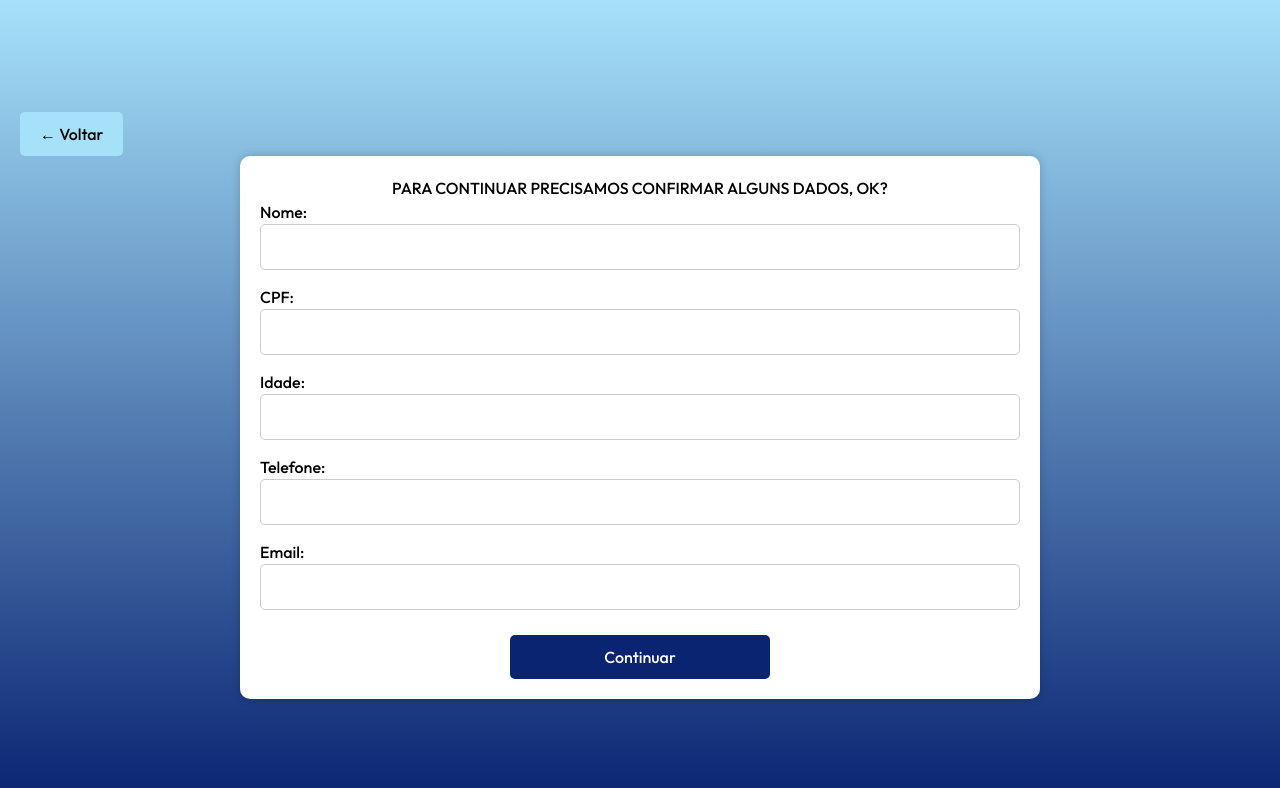
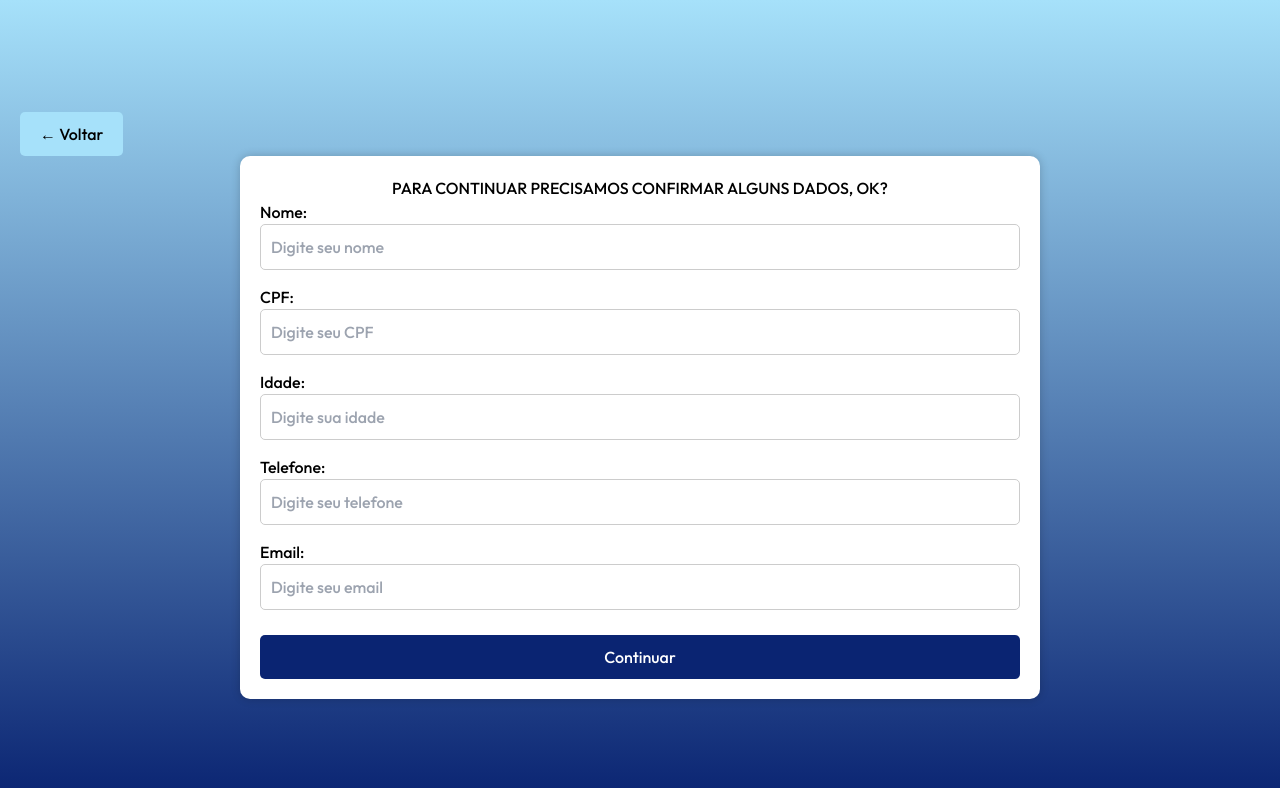
Before and after one commit to Rennan-Ferreira/cycle-Guard-Sprint4, a Next.js app: page /dadosCliente in a window 1280 px wide. Shown: the top 788 px of the page. Built offline with nearby package versions, Linux system fonts and the light colour scheme; a web font is replaced by a local one.

Commit message:
Validação dos dados da tela de confirmação de dados do cliente

```diff
--- a/package.json
+++ b/package.json
@@ -17,7 +17,8 @@
     "next": "14.0.1",
     "next-navigation": "^1.0.6",
     "react": "^18",
-    "react-dom": "^18"
+    "react-dom": "^18",
+    "react-input-mask": "^2.0.4"
   },
   "devDependencies": {
     "autoprefixer": "^10.0.1",
--- a/src/app/(pages)/dadosBicicleta/page.jsx
+++ b/src/app/(pages)/dadosBicicleta/page.jsx
@@ -58,6 +58,17 @@ export default function DadosBicicleta() {
             setErrorMessages({ ...errorMessages, modelo: 'Modelo inválido' });
         }
     };
+    const handleMaterialChange = (e) => {
+        const value = e.target.value;
+        setFormValues({ ...formValues, material: value });
+
+        if (/^[A-Za-z]{3,}$/.test(value) || value === '') {
+            setErrorMessages({ ...errorMessages, material: '' });
+        } else {
+            setErrorMessages({ ...errorMessages, material: 'Modelo inválido' });
+        }
+    };
+
 
     const handleNumeroSerieChange = (e) => {
         const value = e.target.value;
@@ -137,8 +148,9 @@ export default function DadosBicicleta() {
                     </div>
                     <div className={styles.formGroup}>
                         <label htmlFor="material">Material:</label>
-                        <input type="text" id="material" name="material" value={formValues.material} onChange={(e) => setFormValues({ ...formValues, material: e.target.value })} required />
-                    </div>
+                        <input type="text" id="material" name="material" value={formValues.material} onChange={handleMaterialChange} required />
+                        {errorMessages.material && <p className={styles.errorText}>{errorMessages.material}</p>}
+                      </div>
                 </div>
                 <div className={styles.formSection2}>
                     <div className={styles.formGroup}>
--- a/src/app/(pages)/dadosCliente/page.jsx
+++ b/src/app/(pages)/dadosCliente/page.jsx
@@ -1,42 +1,132 @@
+"use client"
 import Link from 'next/link';
 import styles from '../../../styles/dadosCliente.module.css';
+import { useState } from 'react';
+import { useRouter } from 'next/navigation';
+import ReactInputMask from 'react-input-mask';
+
 export default function DadosCliente() {
+    const [formValues, setFormValues] = useState({
+        nome: '',
+        cpf: '',
+        idade: '',
+        telefone: '',
+        email: '',
+    });
+
+    const [errorMessages, setErrorMessages] = useState({
+        nome: '',
+        cpf: '',
+        idade: '',
+        telefone: '',
+        email: '',
+    });
+
+    const router = useRouter();
+
+    const handleNomeChange = (e) => {
+        const value = e.target.value;
+        setFormValues({ ...formValues, nome: value });
+
+        if (/^[A-Za-z]{3,}$/.test(value) || value === '') {
+            setErrorMessages({ ...errorMessages, nome: '' });
+        } else {
+            setErrorMessages({ ...errorMessages, nome: 'Nome inválido' });
+        }
+    };
+
+    const handleCpfChange = (e) => {
+        const value = e.target.value;
+        setFormValues({ ...formValues, cpf: value });
+
+        if (/^\d{3}\.\d{3}\.\d{3}-\d{2}$/.test(value) || value === '') {
+            setErrorMessages({ ...errorMessages, cpf: '' });
+        } else {
+            setErrorMessages({ ...errorMessages, cpf: 'CPF inválido' });
+        }
+    };
+
+    const handleIdadeChange = (e) => {
+        const value = e.target.value;
+        setFormValues({ ...formValues, idade: value });
+
+        if (/^\d+$/.test(value) && parseInt(value, 10) >= 18 || value === '') {
+            setErrorMessages({ ...errorMessages, idade: '' });
+        } else {
+            setErrorMessages({ ...errorMessages, idade: 'Idade inválida' });
+        }
+    };
+
+    const handleTelefoneChange = (e) => {
+        const value = e.target.value;
+        setFormValues({ ...formValues, telefone: value });
+
+        if (/^\(\d{2}\) \d{5}-\d{4}$/.test(value) || value === '') {
+            setErrorMessages({ ...errorMessages, telefone: '' });
+        } else {
+            setErrorMessages({ ...errorMessages, telefone: 'Telefone inválido' });
+        }
+    };
+
+    const handleEmailChange = (e) => {
+        const value = e.target.value;
+        setFormValues({ ...formValues, email: value });
+        if (value.includes('@') && value.includes('.com') || value === '') {
+            setErrorMessages({ ...errorMessages, email: '' });
+        } else {
+            setErrorMessages({ ...errorMessages, email: 'Email inválido' });
+        }
+    };
+
+    const handleSubmit = (e) => {
+        e.preventDefault();
+        const hasErrors = Object.values(errorMessages).some((message) => message !== '');
+        if (!hasErrors) {
+            console.log('Dados do formulário:', formValues);
+            router.push('/dadosBicicleta');
+        } else {
+            alert('Por favor, corrija os campos com erros antes de continuar.');
+        }
+    };
+
     return (
         <div className={styles.clienteForm}>
             <div className={styles.clienteHeader}>
-
                 <Link href='/homeDois'>
                     <button className={styles.clienteButton}>&#8592; Voltar</button>
                 </Link>
             </div>
-        <form className={styles.clienteContainer}>
+            <form className={styles.clienteContainer} onSubmit={handleSubmit}>
                 <div className={styles.clienteTitle}>
                     <h2>PARA CONTINUAR PRECISAMOS CONFIRMAR ALGUNS DADOS, OK?</h2>
                 </div>
                 <div className={styles.clienteGroup}>
                     <label htmlFor="nome">Nome:</label>
-                <input type="text" id="nome" name="nome" required />
+                    <input type="text" id="nome" name="nome" placeholder='Digite seu nome' value={formValues.nome} onChange={handleNomeChange} required />
+                    {errorMessages.nome && <p className={styles.errorText}>{errorMessages.nome}</p>}
                 </div>
                 <div className={styles.clienteGroup}>
                     <label htmlFor="cpf">CPF:</label>
-                <input type="text" id="cpf" name="cpf" required />
+                    <ReactInputMask mask="999.999.999-99" type="text" id="cpf" name="cpf" placeholder='Digite seu CPF' value={formValues.cpf} onChange={handleCpfChange} required />
+                    {errorMessages.cpf && <p className={styles.errorText}>{errorMessages.cpf}</p>}
                 </div>
                 <div className={styles.clienteGroup}>
                     <label htmlFor="idade">Idade:</label>
-                <input type="text" id="idade" name="idade" required />
+                    <input type="text" id="idade" name="idade" placeholder='Digite sua idade' value={formValues.idade} onChange={handleIdadeChange} required />
+                    {errorMessages.idade && <p className={styles.errorText}>{errorMessages.idade}</p>}
                 </div>
                 <div className={styles.clienteGroup}>
                     <label htmlFor="telefone">Telefone:</label>
-                <input type="text" id="telefone" name="telefone" required />
+                    <ReactInputMask mask="(99) 99999-9999" type="text" id="telefone" name="telefone" placeholder='Digite seu telefone' value={formValues.telefone} onChange={handleTelefoneChange} required />
+                    {errorMessages.telefone && <p className={styles.errorText}>{errorMessages.telefone}</p>}
                 </div>
                 <div className={styles.clienteGroup}>
                     <label htmlFor="email">Email:</label>
-                <input type="text" id="email" name="email" required />
+                    <input type="email" id="email" name="email" placeholder='Digite seu email' value={formValues.email} onChange={handleEmailChange} required />
+                    {errorMessages.email && <p className={styles.errorText}>{errorMessages.email}</p>}
                 </div>
-            <Link href='/dadosBicicleta'>
                 <button type="submit" className={styles.clienteContinue}>Continuar</button>
-            </Link>
             </form>
         </div>
-  )
+    );
 }
--- a/src/app/globals.css
+++ b/src/app/globals.css
@@ -22,7 +22,8 @@ span{
   }
 
 input[type="text"],
-input[type="file"], input[type="password"] {
+input[type="file"], input[type="password"],
+input[type="email"] {
     width: 100%;
     padding: 10px;
     margin-bottom: 10px;
```
Also changed, not shown: 1 other file (tests, documents, lock files or other folders). Lines whose indentation alone changed are shown as unchanged.
